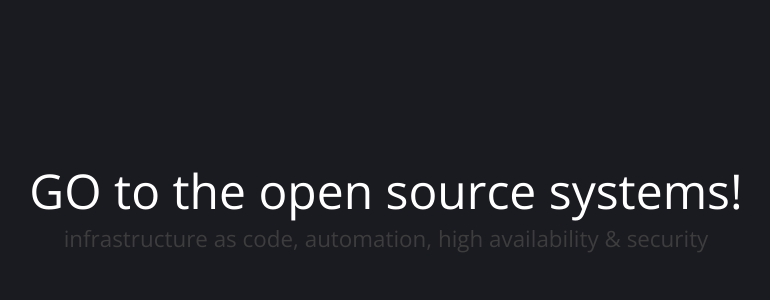
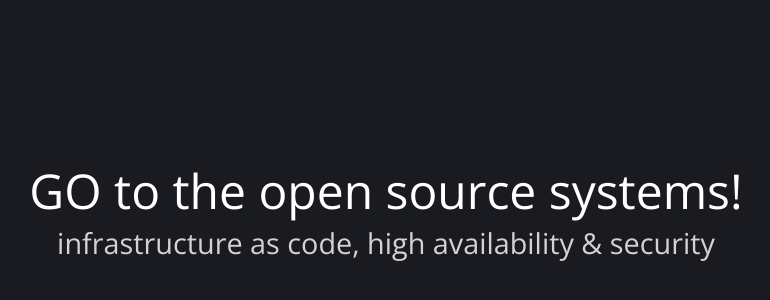
Before and after one commit to project-go/go.github.io, a plain HTML site: page index.html in a window 1280 px wide. Shown: the part 242-542 px from the top of the page, without its empty margins (254-1024 px from the left). Drawn offline with nearby package versions, Linux system fonts and the light colour scheme.

Commit message:
Update index.html

```diff
--- a/index.html
+++ b/index.html
@@ -29,17 +29,17 @@
 		margin-top:50vh;
 	}
 	.header-text {
-		color: #3d3d3d;
+		color: #d3d3d3;
 		text-align: center;
 		font-family: 'Open Sans', sans-serif;
 		font-weight: 300;
-		font-size: 1.4em;
+		font-size: 1.8em;
 	}
 	</style>
 <body>
  <div class="wrap">
   <div class="header">GO to the open source systems!</div>
-  <div class="header-text">infrastructure as code, automation, high availability & security</div>
+  <div class="header-text">infrastructure as code, high availability & security</div>
  </div>
 </body>
 </html>
```
